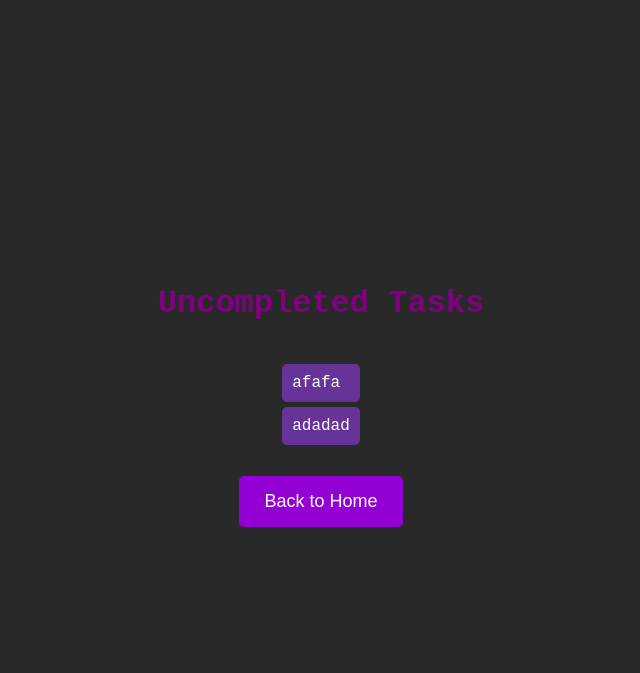
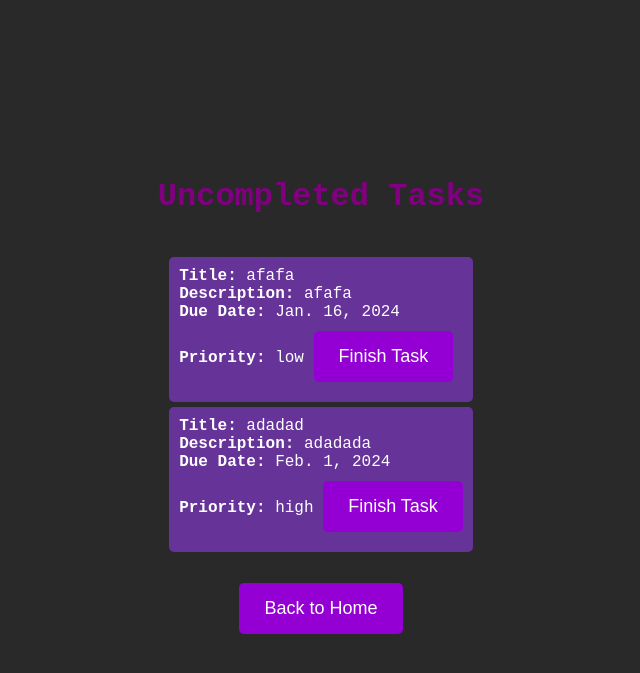
Before and after one commit to El5i/To-do-app-Enes, a Django app: page /uncompleted/ in a window 1280 px wide. Shown: the top 673 px of the page, without its empty margins (319-959 px from the left). Run offline with Django 5.2, Linux system fonts and the light colour scheme; data comes from the database, SQL or seed files in the repository; both versions use the stored data as it was after the commit.

Commit message:
Second commit

```diff
--- a/todo_project/tasks/templates/tasks/task_list.html
+++ b/todo_project/tasks/templates/tasks/task_list.html
@@ -65,7 +65,15 @@
     <h1>{{ title }}</h1>
     <ul>
         {% for task in tasks %}
-            <li>{{ task.title }}</li>
+        <li>
+            <strong>Title:</strong> {{ task.title }}<br>
+            <strong>Description:</strong> {{ task.description }}<br>
+            <strong>Due Date:</strong> {{ task.due_date }}<br>
+            <strong>Priority:</strong> {{ task.priority }}
+            {% if not task.completed %}
+                    <a href="{% url 'finish_task' task.id %}"><button>Finish Task</button></a>
+                {% endif %}
+        </li>
         {% endfor %}
     </ul>
     <a href="{% url 'home' %}"><button>Back to Home</button></a>
--- a/todo_project/tasks/urls.py
+++ b/todo_project/tasks/urls.py
@@ -1,9 +1,10 @@
 from django.urls import path
-from .views import home, create_task, uncompleted_tasks, completed_tasks
+from .views import finish_task, home, create_task, uncompleted_tasks, completed_tasks
 
 urlpatterns = [
     path('', home, name='home'),
     path('create/', create_task, name='create_task'),
     path('uncompleted/', uncompleted_tasks, name='uncompleted_tasks'),
     path('completed/', completed_tasks, name='completed_tasks'),
+    path('finish/<int:task_id>/', finish_task, name='finish_task'),
 ]
--- a/todo_project/tasks/views.py
+++ b/todo_project/tasks/views.py
@@ -1,4 +1,4 @@
-from django.shortcuts import render
+from django.shortcuts import get_object_or_404, render
 
 # Create your views here.
 # In tasks/views.py
@@ -27,3 +27,10 @@ def uncompleted_tasks(request):
 def completed_tasks(request):
     tasks = Task.objects.filter(completed=True)
     return render(request, 'tasks/task_list.html', {'tasks': tasks, 'title': 'Completed Tasks'})
+
+
+def finish_task(request, task_id):
+    task = get_object_or_404(Task, pk=task_id)
+    task.completed = True
+    task.save()
+    return redirect('uncompleted_tasks')
```
Also changed, not shown: todo_project/db.sqlite3.
